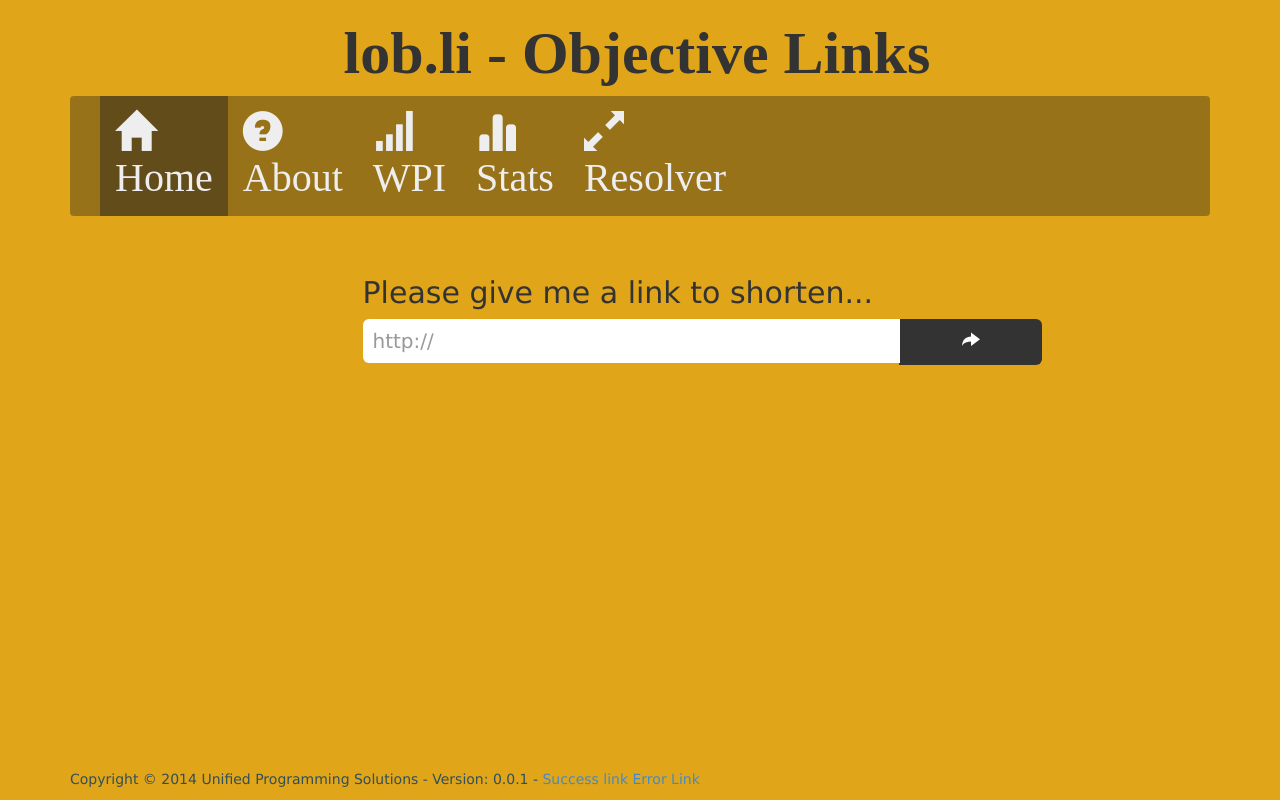
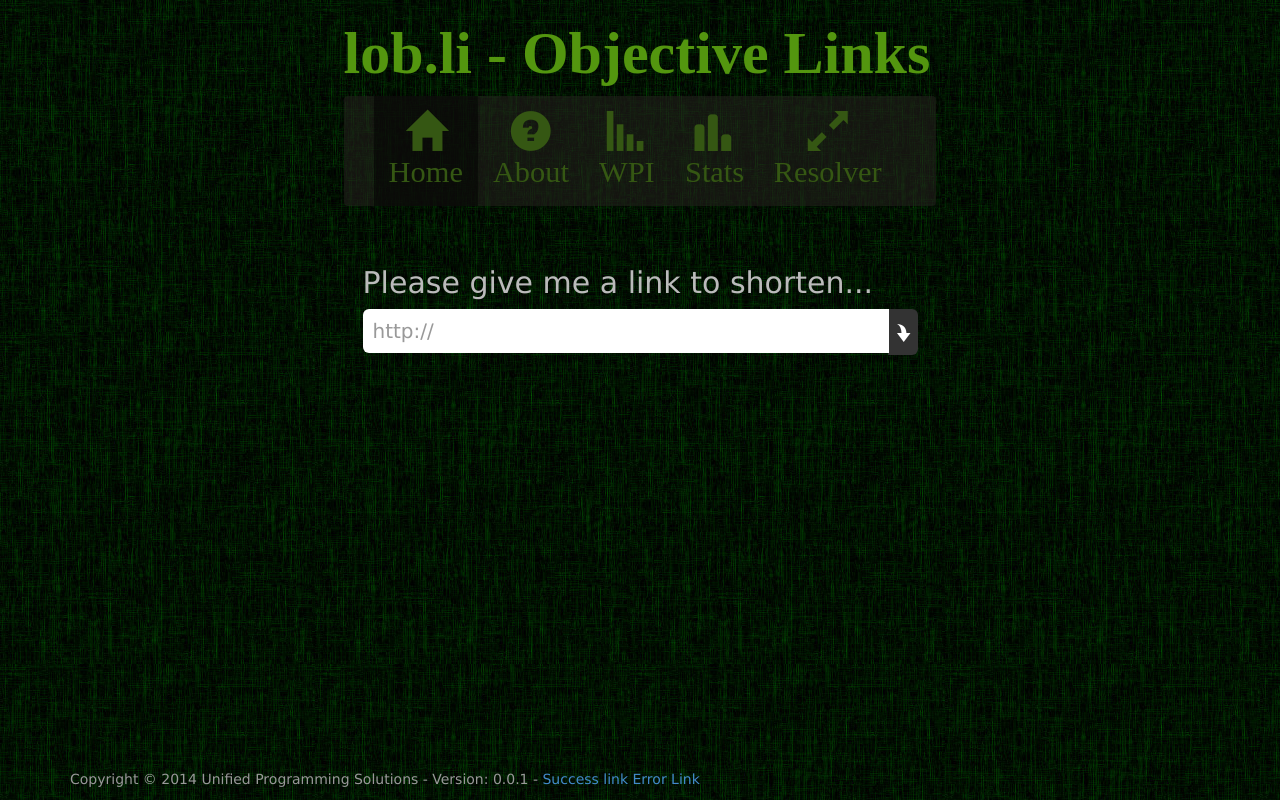
Before and after one commit to gamaio/lobli, a PHP site: page /index.php in a window 1280 px wide. Run offline with PHP 8.4, Linux system fonts and the light colour scheme; data that the repository does not hold is empty; some libraries are stand-ins or nearby versions.

Commit message:
Changes to global css for site, some duplicate code and un-used code as well

```diff
--- a/Website/Include/CSS/style.css
+++ b/Website/Include/CSS/style.css
@@ -1,6 +1,7 @@
 body{
   /*background: #2f4f5b;*/
-  background: #e0a518;
+  background: #1a6b1a;
+  background-image: url('../img/body.jpg');
   font-family: "Verdana";
   min-width:100%;
 }
@@ -25,35 +26,29 @@ h4 {
 }
 
 hr {
-  margin-top: 40px;
-  margin-bottom: 40px;
+  margin-top: 28px;
+  margin-bottom: 28px;
 }
 
 .navbar {
   margin-bottom: 20px;
-  background: rgba(34, 32, 27, .38);
+  background: rgba(34, 32, 27, .6);
   border: none;
+  width: 52%;
 }
 
 .active{
-  background: rgba(34, 32, 27, .46);
+  background: rgba(0,0,0,.5);
 }
 
 .navbar li a{
   font-size: 40px;
-  color: #eeeeee;
+  color: #355713;
 }
 
 .navbar a:hover{
-  background: #000;
-  color: #248;
-  webkit-box-shadow: inset 0 1px 1px rgba(0, 0, 0, 0.075), 0 0 15px rgba(94, 125, 142, 0.9) !important;
-    -moz-box-shadow: inset 0 1px 1px rgba(0, 0, 0, 0.075), 0 0 15px rgba(94, 125, 142, 0.9) !important;
-         box-shadow: inset 0 1px 1px rgba(0, 0, 0, 0.075), 0 0 15px rgba(94, 125, 142, 0.9) !important;
-}
-
-.navbar a:active{
-  background: rgba(0,0,0,.5);
+  background: rgba(34, 32, 27, 1);
+  text
 }
 
 .header h3{
@@ -61,10 +56,11 @@ hr {
   font-size: 60px;
   font-weight: 700;
   margin-left: 24%;
+  color: #53960f;
 }
 
 .spacer{
-  margin-bottom: 8%;
+  margin-bottom: 2%;
 }
 
 .form-shorten input[type="text"] {
@@ -86,7 +82,7 @@ hr {
 }
 
 .submitbtn{
-  width:840%;
+  width:30px;
   height: 46px;
   background: #333;
   border: none;
@@ -97,11 +93,11 @@ hr {
 }
 
 .text-muted{
-   color: #2f4f5b;
+   color: ##457587;
 }
 
 #message{
-  width:100%;
+  width:515px;
   font-size: 15px;
   font-weight: 550;
   margin-left: 3.5%;
@@ -114,3 +110,47 @@ hr {
 #newlink:hover{
   color: rgba(0, 191, 0, 1);
 }
+
+@media screen and (max-width:767px){
+  div.navbar{
+    display:none;
+  }
+}
+
+.icon-rotate{
+  -webkit-transform: rotate(90deg);
+     -moz-transform: rotate(90deg);
+      -ms-transform: rotate(90deg);
+       -o-transform: rotate(90deg);
+  filter: progid:DXImageTransform.Microsoft.BasicImage(rotation=2);
+}
+
+.stat-flip{
+  -webkit-transform: scaleX(-1);
+     -moz-transform: scaleX(-1);
+       -o-transform: scaleX(-1);
+          transform: scaleX(-1);
+  -ms-filter: fliph; /*IE*/
+      filter: fliph; /*IE*/
+}
+
+.form-shorten-heading{
+  margin-bottom: 10px;
+  color: #bbb;
+}
+
+.glyphicon {
+    display: block;
+    text-align: center;
+    margin: auto;
+}
+
+.col-centered{
+    float: none;
+    margin: 0 auto;
+}
+
+.linktext{
+  position: relative;
+  font-size: 76%;
+}
```
